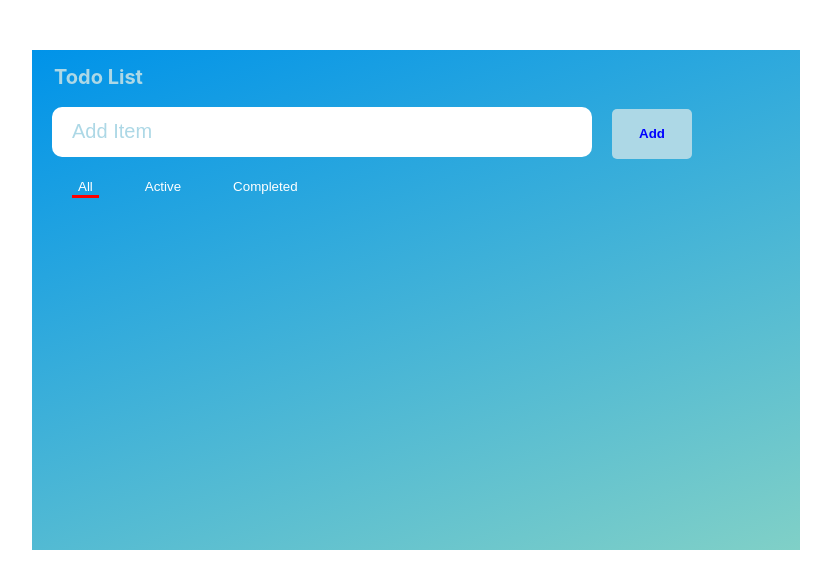
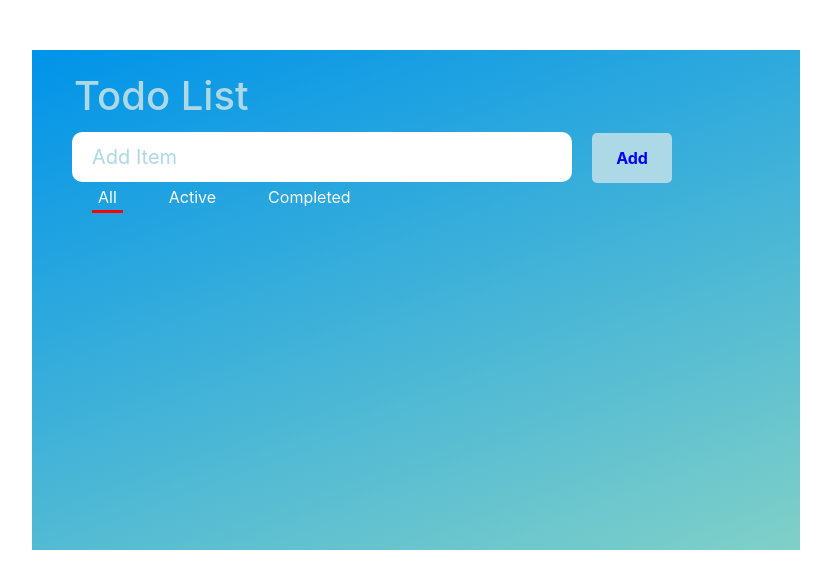
Before and after one commit to nikhilTV/React-Todo-Demo, a React (Create React App) app: page / in a window 1280 px wide. Shown: the top 588 px of the page, without its empty margins (224-1055 px from the left). Built offline with nearby package versions, Linux system fonts and the light colour scheme; the HTML template or start-up script is replaced by a standard one.

Commit message:
tabs working deletion and upation

```diff
--- a/package.json
+++ b/package.json
@@ -10,7 +10,9 @@
     "@testing-library/jest-dom": "^5.11.4",
     "@testing-library/react": "^11.1.0",
     "@testing-library/user-event": "^12.1.10",
+    "bootstrap": "^4.6.0",
     "react": "^17.0.2",
+    "react-bootstrap": "^1.5.2",
     "react-dom": "^17.0.2",
     "react-flip-move": "^3.0.4",
     "react-scripts": "4.0.3",
--- a/src/App.js
+++ b/src/App.js
@@ -15,14 +15,16 @@ class App extends Component {
          text:"",
          key:"",
          checked:false
-       }
+       },
+       toggleActiveState:1,
+       taskWiseItem:[]
     }
     this.handleInput = this.handleInput.bind(this);// binding explicitly
     this.addItem = this.addItem.bind(this);
     this.deleteItem = this.deleteItem.bind(this);
     this.setUpdate = this.setUpdate.bind(this);
     this.addToCompletedTask = this.addToCompletedTask.bind(this);
-    this.showCompletedTask = this.showCompletedTask.bind(this);
+    this.showTasks = this.showTasks.bind(this);
   }
 
 
@@ -62,9 +64,15 @@ class App extends Component {
   deleteItem(key){
     // const filteredItems = this.state.items.filter((item)=>{return item.key!==key});
     const filteredItems = this.state.items.filter(item=>item.key!==key);
+    const filteredTaskWiseItem = this.state.taskWiseItem.filter(item=>item.key!==key)
+    console.log("key",key);
+    // console.log("items delete section",items);
+    // const filteredItems = items.filter(item=>item.key!==key);
+    console.log("filteredItems",filteredItems);
 
     this.setState({
-      items:filteredItems
+      items:filteredItems,
+      taskWiseItem:filteredTaskWiseItem
     })
 
   }
@@ -90,7 +98,7 @@ class App extends Component {
       if(item.key == id){
         // console.log(item.checked)
         item.checked = !item.checked
-      console.log(item.text);
+      // console.log(item.text);
     // console.log(item.checked)
       }
     })
@@ -101,12 +109,39 @@ class App extends Component {
 
   }
 
-  showCompletedTask(){
-    const filteredItems = this.state.items.filter(item=>item.checked ===true);
+  showTasks(index){
+    console.log(index);
+    // const CompletedTasks = this.state.items.filter(item=>item.checked === true);
+    const AllTasks = this.state.items;
+    const ActiveTasks = this.state.items.filter(item=> !item.checked);
+    const CompletedTasks = this.state.items.filter(item=>item.checked);
+
+    console.log("AllTasks",AllTasks);
+    console.log("ActiveTasks",ActiveTasks);
+    console.log("CompletedTasks",CompletedTasks);
 
     this.setState({
-      items:filteredItems
+      toggleActiveState:index
     })
+
+    if(index === 2){
+      this.setState({
+        taskWiseItem:ActiveTasks
+      })
+    }else if(index === 3){
+
+      this.setState({
+        taskWiseItem:CompletedTasks
+      })
+
+    }else{
+      this.setState({
+        taskWiseItem:AllTasks
+      })
+
+    }
+
+
 
   }
 
@@ -122,13 +157,14 @@ class App extends Component {
             placeholder="Add Item"
             value={this.state.currentItem.text}
             onChange={this.handleInput}
+            disabled={this.state.toggleActiveState !== 1 ? true : false}
             />
-            <button className="todo" type="submit">Add</button>
+            <button disabled={this.state.toggleActiveState !== 1 ? true : false} type="submit" >Add</button>
 
           </form>
-          <Tab showCompletedTask = {this.showCompletedTask}/>
+          <Tab showTasks = {this.showTasks} activeState ={this.state.toggleActiveState} />
         <ListItem
-        items = {this.state.items}
+        items = {this.state.toggleActiveState=== 1 ? this.state.items : this.state.taskWiseItem}
         deleteItem = {this.deleteItem}
         setUpdate = {this.setUpdate}
         addToCompletedTask = {this.addToCompletedTask}
--- a/src/ListItem.css
+++ b/src/ListItem.css
@@ -1,3 +1,10 @@
+.ListItem_Scroll{
+    overflow-y:scroll;
+    max-height: 370px;
+    /* min-height: 370px; */
+}
+
+
 .list{
     color: #fff;
     /* width: 300px; */
--- a/src/ListItem.js
+++ b/src/ListItem.js
@@ -9,15 +9,17 @@ const styles = {
 
 function ListItem(props) {
   const items = props.items;
+
   const listItems = items.map((item) => {
     return (
       <div className="list" key={item.key}>
         <p>
           <input
             type="checkbox"
-            value={item.key}
+            id={item.key}
             onClick={(e) => {
-              props.addToCompletedTask(e.target.value);
+              // console.log(e.target);
+              props.addToCompletedTask(e.target.id);
               // console.log(item.checked)
             }}
           />
@@ -45,7 +47,8 @@ function ListItem(props) {
     );
   });
 
-  return <div>{listItems}</div>;
+  return <div className="ListItem_Scroll">{listItems}</div>;
+  // return <div>{listItems}</div>;
 }
 
 export default ListItem;
--- a/src/Tab.css
+++ b/src/Tab.css
@@ -28,7 +28,8 @@
 }
 
 .Tab_Link > button:hover{
-    border-bottom: 3px solid red;
+    /* border-bottom: 3px solid red; */
+    color:rgba(10, 10, 10, 0.856);
 }
 
 .Tab_Link > button.active{
--- a/src/Tab.js
+++ b/src/Tab.js
@@ -1,30 +1,39 @@
-import React from 'react'
-import './Tab.css'
+import React from "react";
+import "./Tab.css";
 
 function Tab(props) {
   return (
-        <div >
-
+    <div>
       <ul className="Todo_Tab">
-                <li className="Tab_Link"><button className="active">All</button></li>
         <li className="Tab_Link">
-                <button>
-
+          <button className={props.activeState===1 ? "active" : {}} onClick={() => {
+              props.showTasks(1);
+            }}
+            >
+                All
+        </button>
+        </li>
+        <li className="Tab_Link">
+          <button className={props.activeState===2 ? "active" : {}} onClick={() => {
+              props.showTasks(2);
+            }}
+            >
                 Active
             </button>
         </li>
 
-
         <li className="Tab_Link">
-                    <button onClick={()=>{props.showCompletedTask()}}>
+          <button className={props.activeState===3 ? "active" : {}}
+            onClick={() => {
+              props.showTasks(3);
+            }}
+          >
             Completed
           </button>
         </li>
       </ul>
-
-
     </div>
-    )
+  );
 }
 
-export default Tab
+export default Tab;
--- a/src/styles/App.css
+++ b/src/styles/App.css
@@ -8,15 +8,15 @@ body{
   /* background-color: #3f3160; */
   /* overflow-y: scroll; */
   /* overflow-x: hidden; */
-  overflow:auto scroll;
+  /* overflow:auto scroll; */
 
   /* height: 400vh; */
   min-height: 500px;
   width: 60%;
   margin: 50px auto; /*top & bottom is 50px    left & right is auto . auto is used for align this item to horizontal-center*/
-  background-color: #0093E9;
+  background-color: #444546;
   background-image: linear-gradient(160deg, #0093E9 0%, #80D0C7 100%);
-
+  padding: 20px;
 
 }
 
@@ -56,7 +56,8 @@ body{
   color: blue;
   border-radius: 5px;
   border: 0;
-  cursor: pointer;
+  cursor:pointer;
+  /* cursor:default; */
   font-weight: bolder;
 
 }
```
Also changed, not shown: 1 other file (tests, documents, lock files or other folders). Lines whose indentation alone changed are shown as unchanged.
